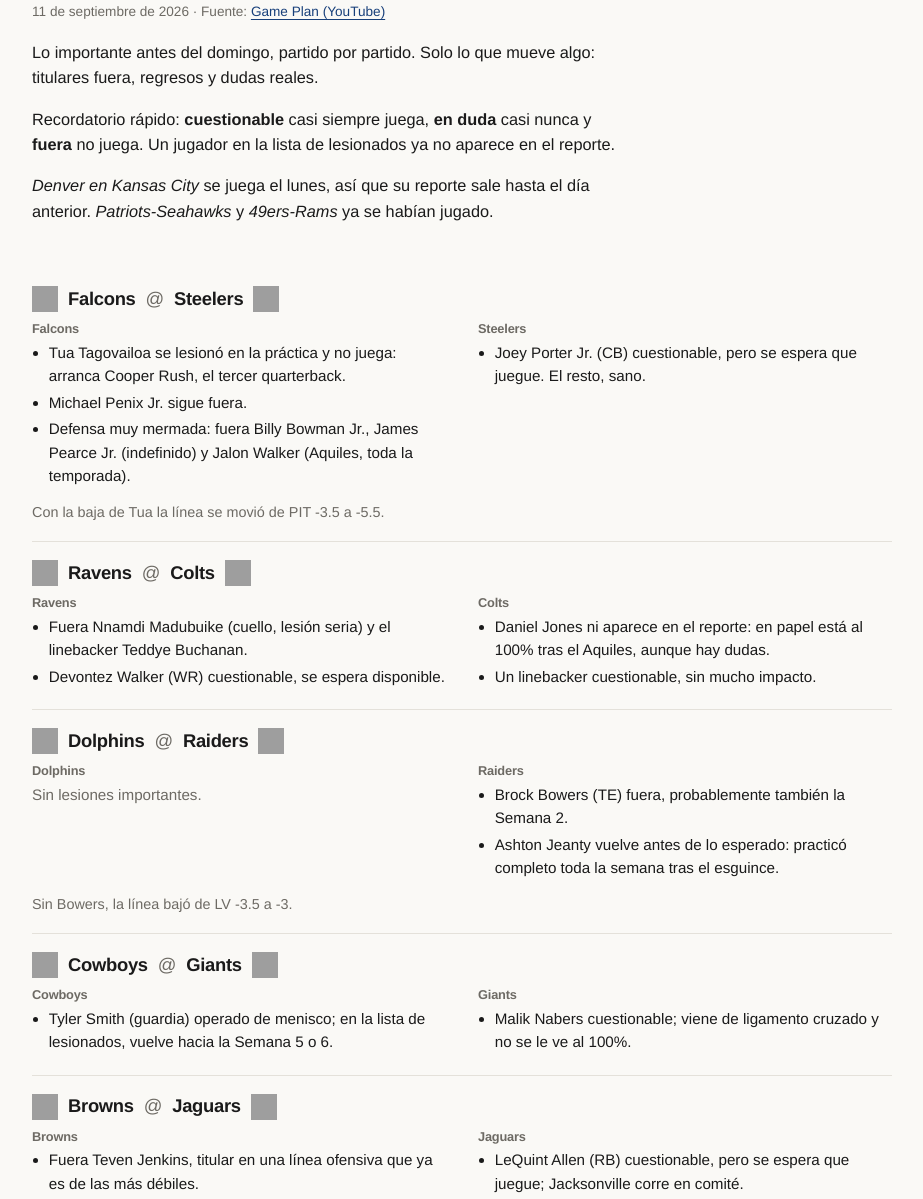
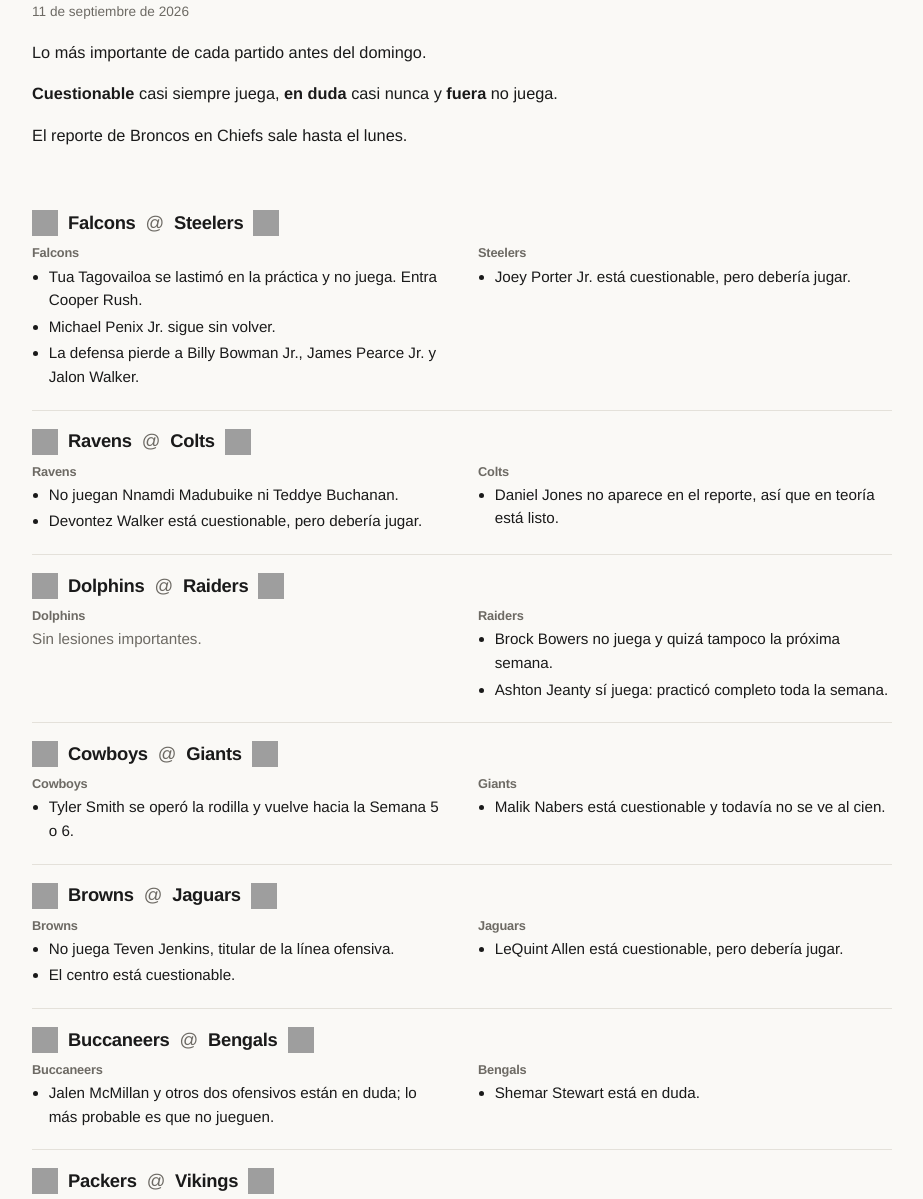
Before and after one commit to osstorres/elovoide, an Astro site: page /es/injuries/2026-w01 in a window 1280 px wide. Shown: the part 238-1437 px from the top of the page, without its empty margins (96-1019 px from the left). Built offline with nearby package versions, Linux system fonts and the light colour scheme; Astro itself is replaced by a stand-in of ours; grey boxes are pictures that could not be loaded.

Commit message:
fix(injuries): drop the source link and simplify the report wording
- Removed `source` from the injuries schema, the Week 1 report and the
  detail page (plus the unused 'injuries.source' label). Reports are plain
  paraphrased text with no attribution line.
- Rewrote every Week 1 note as one short, simple sentence (who is out,
  who is questionable and should play, who returns); dropped the betting
  line notes and the extra commentary. Intro trimmed to three lines.
- scripts/README.md now says the report is paraphrased and does not cite
  the source.

Tested: npm run check -> 0 errors, 0 warnings; npm run build -> 11 pages;
grep for "Fuente|youtu|Game Plan" in dist/es/injuries/2026-w01.html -> 0.

```diff
--- a/src/content.config.ts
+++ b/src/content.config.ts
@@ -79,7 +79,7 @@ const memes = defineCollection({
 /**
  * Injury report before each week. One Markdown file per week:
  *   src/content/injuries/2026-w01.md
- * Written by hand from a video transcript (see scripts/README.md).
+ * Written by hand, in plain paraphrased Spanish (see scripts/README.md).
  * `away` / `home` hold short notes for each team; leave empty for a healthy team.
  */
 const injuries = defineCollection({
@@ -90,7 +90,6 @@ const injuries = defineCollection({
     week: z.number().int().min(1).max(22),
     published: z.coerce.date(),
     draft: z.boolean().default(false),
-    source: z.object({ name: z.string(), url: z.string().url() }).optional(),
     games: z
       .array(
         z.object({
--- a/src/content/injuries/2026-w01.md
+++ b/src/content/injuries/2026-w01.md
@@ -3,108 +3,98 @@ title: 'Semana 1: lesiones antes del domingo'
 season: 2026
 week: 1
 published: 2026-09-11
-source:
-  name: 'Game Plan (YouTube)'
-  url: 'https://youtu.be/-ea3NZkPo_8'
 games:
   - away: ATL
     home: PIT
     awayNotes:
-      - 'Tua Tagovailoa se lesionó en la práctica y no juega: arranca Cooper Rush, el tercer quarterback.'
-      - 'Michael Penix Jr. sigue fuera.'
-      - 'Defensa muy mermada: fuera Billy Bowman Jr., James Pearce Jr. (indefinido) y Jalon Walker (Aquiles, toda la temporada).'
+      - 'Tua Tagovailoa se lastimó en la práctica y no juega. Entra Cooper Rush.'
+      - 'Michael Penix Jr. sigue sin volver.'
+      - 'La defensa pierde a Billy Bowman Jr., James Pearce Jr. y Jalon Walker.'
     homeNotes:
-      - 'Joey Porter Jr. (CB) cuestionable, pero se espera que juegue. El resto, sano.'
-    note: 'Con la baja de Tua la línea se movió de PIT -3.5 a -5.5.'
+      - 'Joey Porter Jr. está cuestionable, pero debería jugar.'
   - away: BAL
     home: IND
     awayNotes:
-      - 'Fuera Nnamdi Madubuike (cuello, lesión seria) y el linebacker Teddye Buchanan.'
-      - 'Devontez Walker (WR) cuestionable, se espera disponible.'
+      - 'No juegan Nnamdi Madubuike ni Teddye Buchanan.'
+      - 'Devontez Walker está cuestionable, pero debería jugar.'
     homeNotes:
-      - 'Daniel Jones ni aparece en el reporte: en papel está al 100% tras el Aquiles, aunque hay dudas.'
-      - 'Un linebacker cuestionable, sin mucho impacto.'
+      - 'Daniel Jones no aparece en el reporte, así que en teoría está listo.'
   - away: MIA
     home: LV
     awayNotes: []
     homeNotes:
-      - 'Brock Bowers (TE) fuera, probablemente también la Semana 2.'
-      - 'Ashton Jeanty vuelve antes de lo esperado: practicó completo toda la semana tras el esguince.'
-    note: 'Sin Bowers, la línea bajó de LV -3.5 a -3.'
+      - 'Brock Bowers no juega y quizá tampoco la próxima semana.'
+      - 'Ashton Jeanty sí juega: practicó completo toda la semana.'
   - away: DAL
     home: NYG
     awayNotes:
-      - 'Tyler Smith (guardia) operado de menisco; en la lista de lesionados, vuelve hacia la Semana 5 o 6.'
+      - 'Tyler Smith se operó la rodilla y vuelve hacia la Semana 5 o 6.'
     homeNotes:
-      - 'Malik Nabers cuestionable; viene de ligamento cruzado y no se le ve al 100%.'
+      - 'Malik Nabers está cuestionable y todavía no se ve al cien.'
   - away: CLE
     home: JAX
     awayNotes:
-      - 'Fuera Teven Jenkins, titular en una línea ofensiva que ya es de las más débiles.'
-      - 'El centro, cuestionable.'
+      - 'No juega Teven Jenkins, titular de la línea ofensiva.'
+      - 'El centro está cuestionable.'
     homeNotes:
-      - 'LeQuint Allen (RB) cuestionable, pero se espera que juegue; Jacksonville corre en comité.'
+      - 'LeQuint Allen está cuestionable, pero debería jugar.'
   - away: TB
     home: CIN
     awayNotes:
-      - 'Tres ofensivos en duda (casi seguro no juegan), entre ellos Jalen McMillan, pieza clave del trío de receptores.'
-      - 'Un linebacker cuestionable.'
+      - 'Jalen McMillan y otros dos ofensivos están en duda; lo más probable es que no jueguen.'
     homeNotes:
-      - 'Shemar Stewart en duda; no cambia mucho la defensa.'
+      - 'Shemar Stewart está en duda.'
   - away: GB
     home: MIN
     awayNotes:
-      - 'Micah Parsons sigue fuera por el ligamento cruzado; en el mejor caso vuelve hacia la Semana 5 o 6.'
-      - 'Fuera también Warren Brinson y Josh Jacobs, que está en la lista de exención del comisionado.'
-      - 'Aaron Banks (OL) cuestionable, se espera que juegue.'
+      - 'Micah Parsons sigue fuera por la rodilla; vuelve hacia la Semana 5 o 6.'
+      - 'Tampoco juegan Warren Brinson ni Josh Jacobs.'
+      - 'Aaron Banks está cuestionable, pero debería jugar.'
     homeNotes: []
   - away: NO
     home: DET
     awayNotes:
-      - 'Tres fuera, el más conocido Cameron Jordan, ya veterano.'
-      - 'Alvin Kamara cuestionable, aunque su rol ya es menor.'
+      - 'No juega Cameron Jordan.'
+      - 'Alvin Kamara está cuestionable, aunque ya no es pieza central.'
     homeNotes:
-      - 'Un tacle defensivo fuera.'
-      - 'El centro titular sigue fuera indefinidamente desde la pretemporada.'
+      - 'Falta un tacle defensivo y el centro titular sigue fuera.'
   - away: CHI
     home: CAR
     awayNotes:
-      - 'Cuatro cuestionables. Tyson Bagent, el QB suplente, no practicó: si Caleb Williams saliera lesionado, entraría el tercer quarterback.'
-      - 'Rome Odunze cuestionable, pero practicó dos días (uno completo); se espera que juegue.'
-      - "D'Andre Swift, Kyle Monangai y Luther Burden III, que venían tocados, están disponibles."
+      - 'Tyson Bagent, el QB suplente, está cuestionable y no practicó.'
+      - 'Rome Odunze está cuestionable, pero debería jugar.'
+      - "D'Andre Swift, Kyle Monangai y Luther Burden III están listos."
     homeNotes:
-      - 'Solo fuera Patrick Jones II, linebacker de rotación. Todo lo demás, sano.'
+      - 'Solo falta Patrick Jones II.'
   - away: NYJ
     home: TEN
     awayNotes:
-      - 'Fuera Joseph Ossai (rotación del pass rush) y Tim Patrick (3.er o 4.º receptor).'
-      - "D'Angelo Ponds, CB novato de segunda ronda, en duda: es la baja que más pesa."
+      - 'No juegan Joseph Ossai ni Tim Patrick.'
+      - "El novato D'Angelo Ponds está en duda."
     homeNotes:
-      - 'Fuera Cedric Gray, de sus mejores linebackers; el resto está sano.'
+      - 'No juega Cedric Gray.'
   - away: BUF
     home: HOU
     awayNotes: []
     homeNotes: []
-    note: 'El partido de la semana llega sin nada que reportar en ninguno de los dos lados.'
   - away: ARI
     home: LAC
     awayNotes:
-      - 'Tres fuera; el que más pesa es Garrett Williams (CB), que casi no jugó el año pasado.'
-      - 'Jeremiyah Love cuestionable, pero practicó dos días completos; aun así lo tienen como segundo corredor.'
+      - 'No juega Garrett Williams.'
+      - 'Jeremiyah Love está cuestionable, pero practicó completo.'
     homeNotes:
-      - 'Tuli Tuipulotu cuestionable, se espera que juegue.'
-      - 'Deane Leonard (CB) fuera, sin mucho impacto.'
-    note: 'La línea bajó de LAC -11.5 (mayo) a -9.5.'
+      - 'Tuli Tuipulotu está cuestionable, pero debería jugar.'
+      - 'No juega Deane Leonard.'
   - away: WSH
     home: PHI
     awayNotes: []
     homeNotes:
-      - 'Jonathan Greenard fuera; importará más conforme avance la temporada.'
-      - 'Un ala cerrada novato cuestionable, se espera que juegue.'
+      - 'No juega Jonathan Greenard.'
+      - 'Un ala cerrada novato está cuestionable, pero debería jugar.'
 ---
 
-Lo importante antes del domingo, partido por partido. Solo lo que mueve algo: titulares fuera, regresos y dudas reales.
+Lo más importante de cada partido antes del domingo.
 
-Recordatorio rápido: **cuestionable** casi siempre juega, **en duda** casi nunca y **fuera** no juega. Un jugador en la lista de lesionados ya no aparece en el reporte.
+**Cuestionable** casi siempre juega, **en duda** casi nunca y **fuera** no juega.
 
-*Denver en Kansas City* se juega el lunes, así que su reporte sale hasta el día anterior. *Patriots-Seahawks* y *49ers-Rams* ya se habían jugado.
+El reporte de Broncos en Chiefs sale hasta el lunes.
--- a/src/i18n/ui.ts
+++ b/src/i18n/ui.ts
@@ -79,7 +79,6 @@ export const ui = {
     'injuries.empty': 'Aún no hay reportes de lesiones.',
     'injuries.back': 'Todos los reportes',
     'injuries.games': 'partidos',
-    'injuries.source': 'Fuente',
     'survivor.title': 'Survivor',
     'survivor.intro': 'Reglas: elegimos un equipo que gane cada semana y no podemos repetirlo en toda la temporada. Una derrota y quedamos fuera.',
     'survivor.status.alive': 'Seguimos vivos',
--- a/src/pages/[lang]/injuries/[slug].astro
+++ b/src/pages/[lang]/injuries/[slug].astro
@@ -23,7 +23,6 @@ const { data } = entry;
       <h1>{data.title}</h1>
       <span class="meta-line">
         {new Intl.DateTimeFormat(localeOf(lang), { dateStyle: 'long', timeZone: 'UTC' }).format(data.published)}
-        {data.source && <> · {t(lang, 'injuries.source')}: <a href={data.source.url} rel="noopener noreferrer">{data.source.name}</a></>}
       </span>
     </header>
 
```
Also changed, not shown: scripts/README.md.
